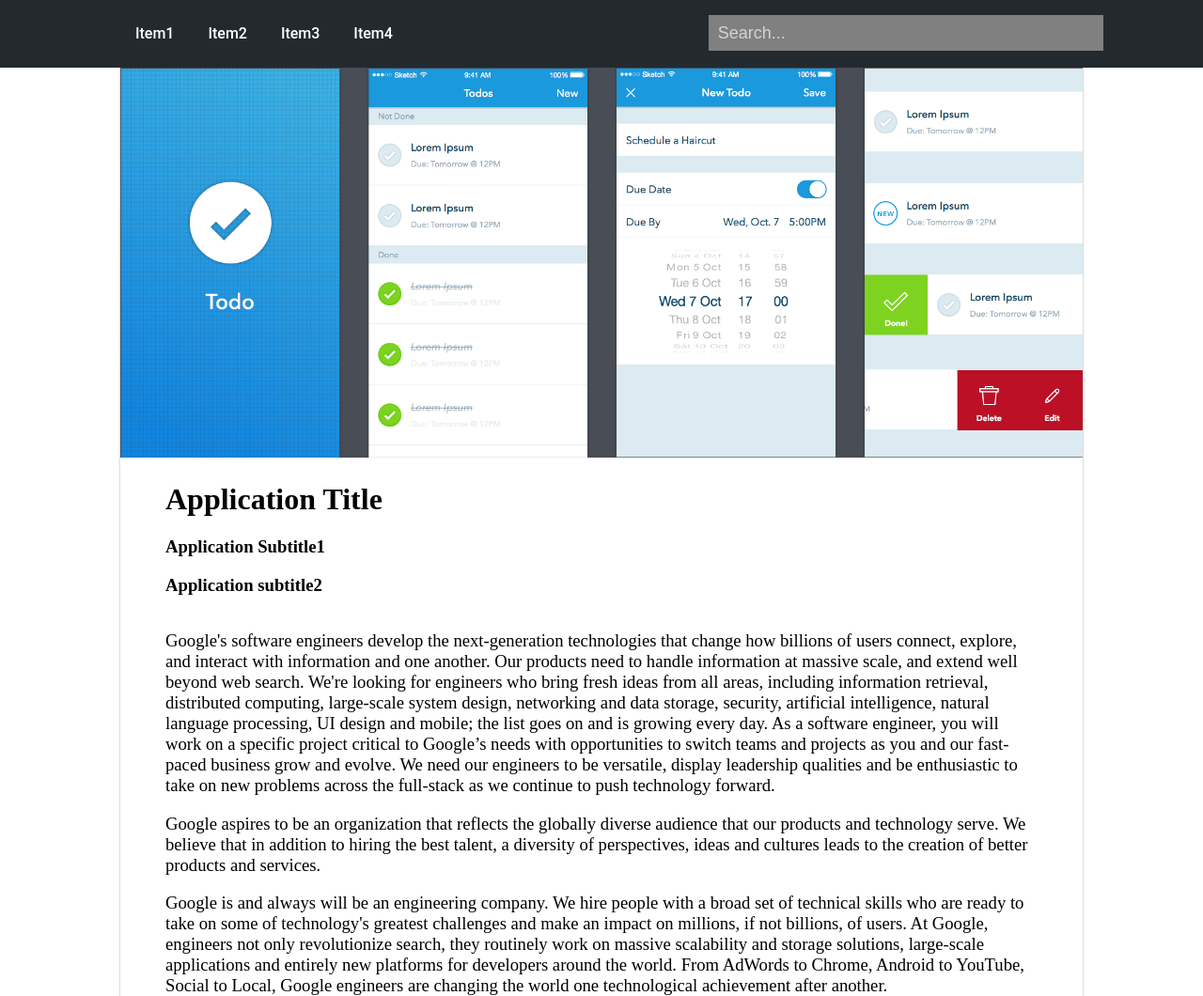
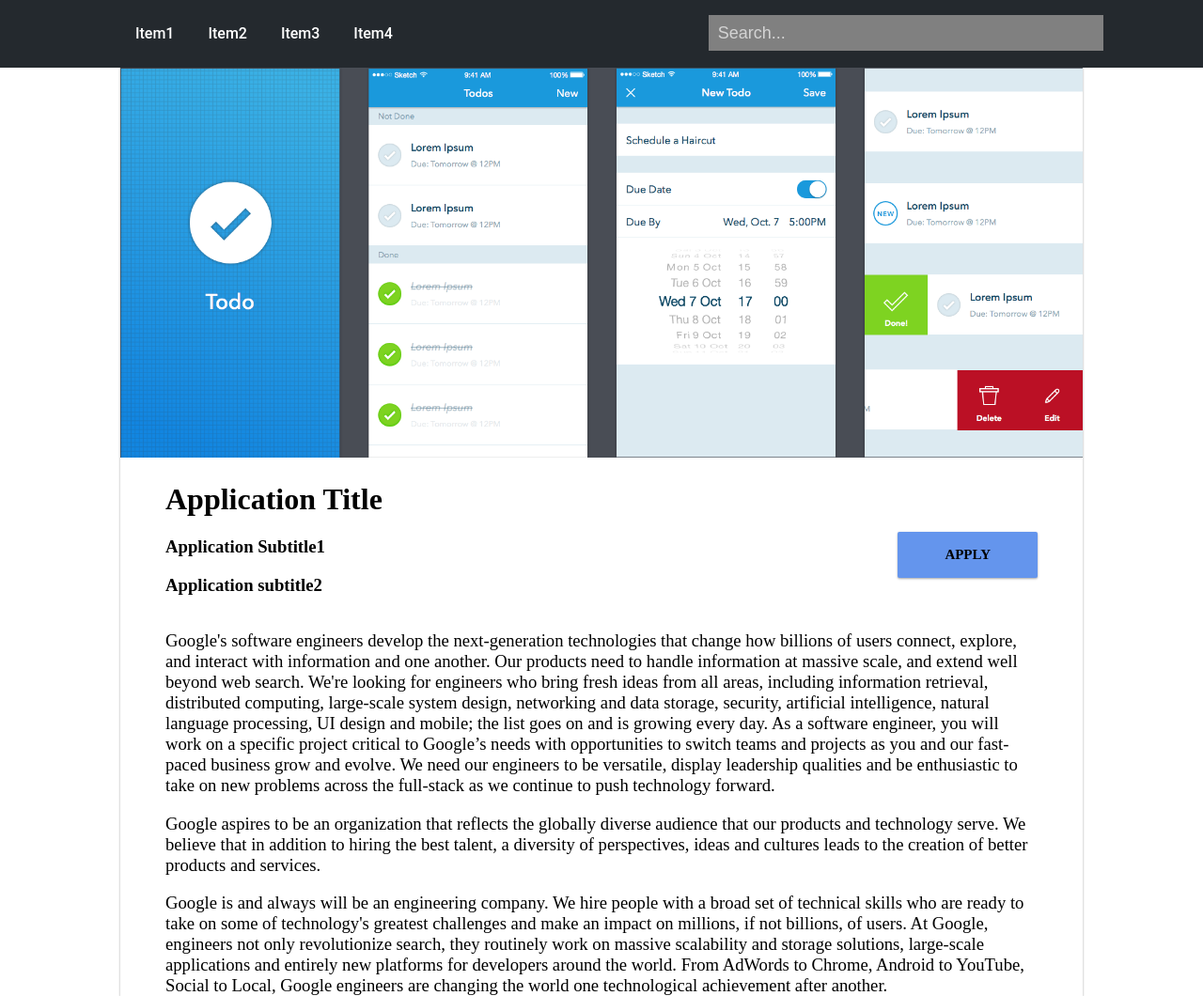
Before and after one commit to hurenxu/Freelancer-Frontend-Design-with-Redux, a plain HTML site: page projectDetailPage.html in a window 1280 px wide. Shown: the whole page at 94% size. Drawn offline with Linux system fonts and the light colour scheme.

Commit message:
Add button to detail page

```diff
--- a/css/project_detail_page.css
+++ b/css/project_detail_page.css
@@ -13,6 +13,7 @@ body {
     top: 0;
     overflow: hidden;
     background-color: #24292e;
+    z-index: 10;
 }
 
 .top_bar .nav {
@@ -64,8 +65,8 @@ body {
     font-size: 12pt;
     font-family: Roboto, serif;
     font-weight: 500;
+    text-decoration: none;
     color: #ffffff;
-    text-decoration: none;
 }
 
 .inline_button:hover {
@@ -74,12 +75,15 @@ body {
 
 .button {
     padding: 16px 50px;
+    border-radius: 2px;
+    border: none;
+
+    font-size: 15px;
+    font-weight: 900;
+    text-align: center;
     text-decoration: none;
     text-transform: uppercase;
-    border-radius: 2px;
-    border: none;
-    font-size: 15px;
-    text-align: center;
+
     box-shadow: 0 1px 3px rgba(0,0,0,0.12), 0 1px 2px rgba(0,0,0,0.24);
     transition: all 0.3s ;
 }
@@ -95,7 +99,6 @@ body {
     top:72px;
     left: 50%;
     margin: auto auto 24px -40%;
-    z-index:-1;
 
     display: block;
     box-shadow: 0 1px 3px rgba(0,0,0,0.12), 0 1px 2px rgba(0,0,0,0.24);
@@ -106,13 +109,17 @@ body {
 }
 
 .detail #header {
-    height: max-content;
     padding: 0 3em 0 3em;
-    display: table;
 }
 
 .detail #header-title {
-    display: table-cell;
+    display: inline-block;
+}
+
+.detail #button {
+    margin: 75px 0 0 0;
+    float: right;
+    background-color: cornflowerblue;
 }
 
 .detail #description {
@@ -120,7 +127,6 @@ body {
     display: block;
 }
 
-
 .detail .paragraph {
     font-family: Roboto sans-serif;
     font-size: 14pt;
--- a/projectDetailPage.html
+++ b/projectDetailPage.html
@@ -40,6 +40,8 @@
             <h3>Application Subtitle1</h3>
             <h3>Application subtitle2</h3>
         </div>
+
+        <a class="button" id="button">Apply</a>
     </div>
 
     <div id="description">
```
